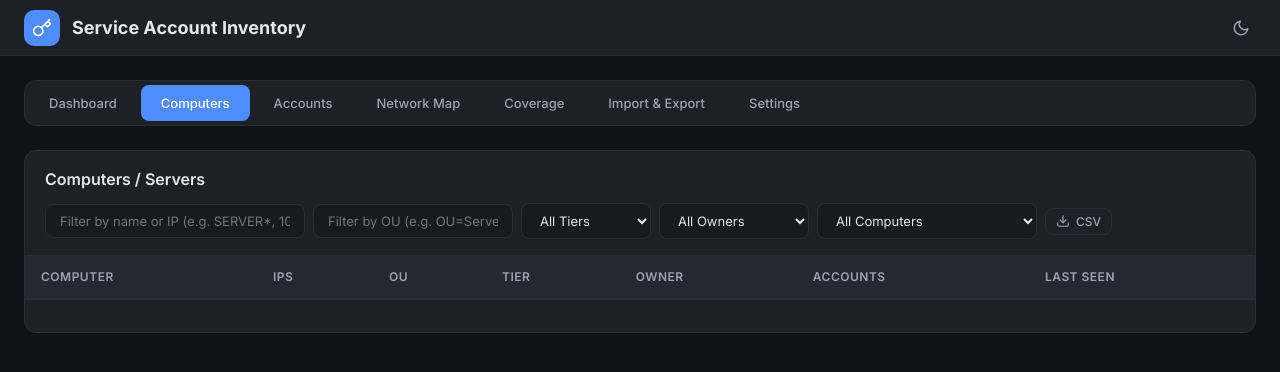
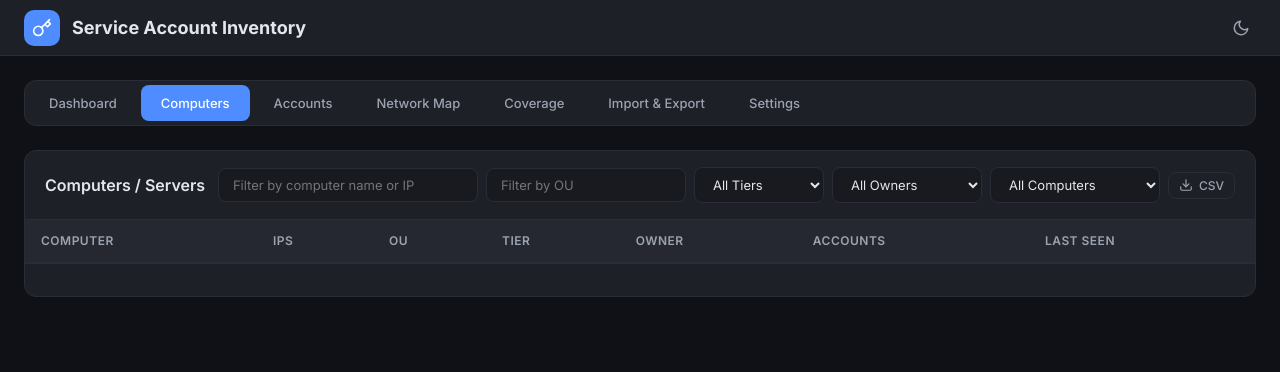
Before and after one commit to lundstream/Auth-mapper, a website: page public/index.html in a window 1280 px wide. Both pictures are taken after a click on the button "Computers". Drawn offline with nearby package versions, Linux system fonts and the light colour scheme; no server answers.

Commit message:
Clean up filter placeholders on Computers and Accounts tabs

```diff
--- a/public/index.html
+++ b/public/index.html
@@ -382,17 +382,17 @@ body.modal-open { overflow: hidden; }
       <div class="panel-header">
         <h2>Computers / Servers</h2>
         <div class="panel-actions">
-          <input type="text" class="search-input" id="compSearch" placeholder="Filter by name or IP (e.g. SERVER*, 10.0.*)">
-          <input type="text" class="search-input" id="compOuFilter" placeholder="Filter by OU (e.g. OU=Servers*)" style="width:200px;">
+          <input type="text" class="search-input" id="compSearch" placeholder="Filter by computer name or IP">
+          <input type="text" class="search-input" id="compOuFilter" placeholder="Filter by OU" style="width:200px;">
           <select class="search-input" id="compTierFilter" style="width:130px;">
             <option value="">All Tiers</option>
           </select>
           <select class="search-input" id="compOwnerFilter" style="width:150px;">
             <option value="">All Owners</option>
           </select>
-          <select class="search-input" id="compSvcFilter" style="width:220px;">
+          <select class="search-input" id="compSvcFilter" style="width:170px;">
             <option value="all">All Computers</option>
-            <option value="svc">With Service Accounts Only</option>
+            <option value="svc">Service Accounts Only</option>
           </select>
           <button class="btn btn-outline btn-sm" id="compExportBtn"><i data-feather="download" style="width:14px;height:14px"></i> CSV</button>
         </div>
@@ -425,7 +425,7 @@ body.modal-open { overflow: hidden; }
       <div class="panel-header">
         <h2>Accounts</h2>
         <div class="panel-actions">
-          <input type="text" class="search-input" id="acctSearch" placeholder="Filter accounts (e.g. svc*, admin*)">
+          <input type="text" class="search-input" id="acctSearch" placeholder="Filter by account name">
           <select class="search-input" id="acctTierFilter" style="width:130px;">
             <option value="">All Tiers</option>
           </select>
```
